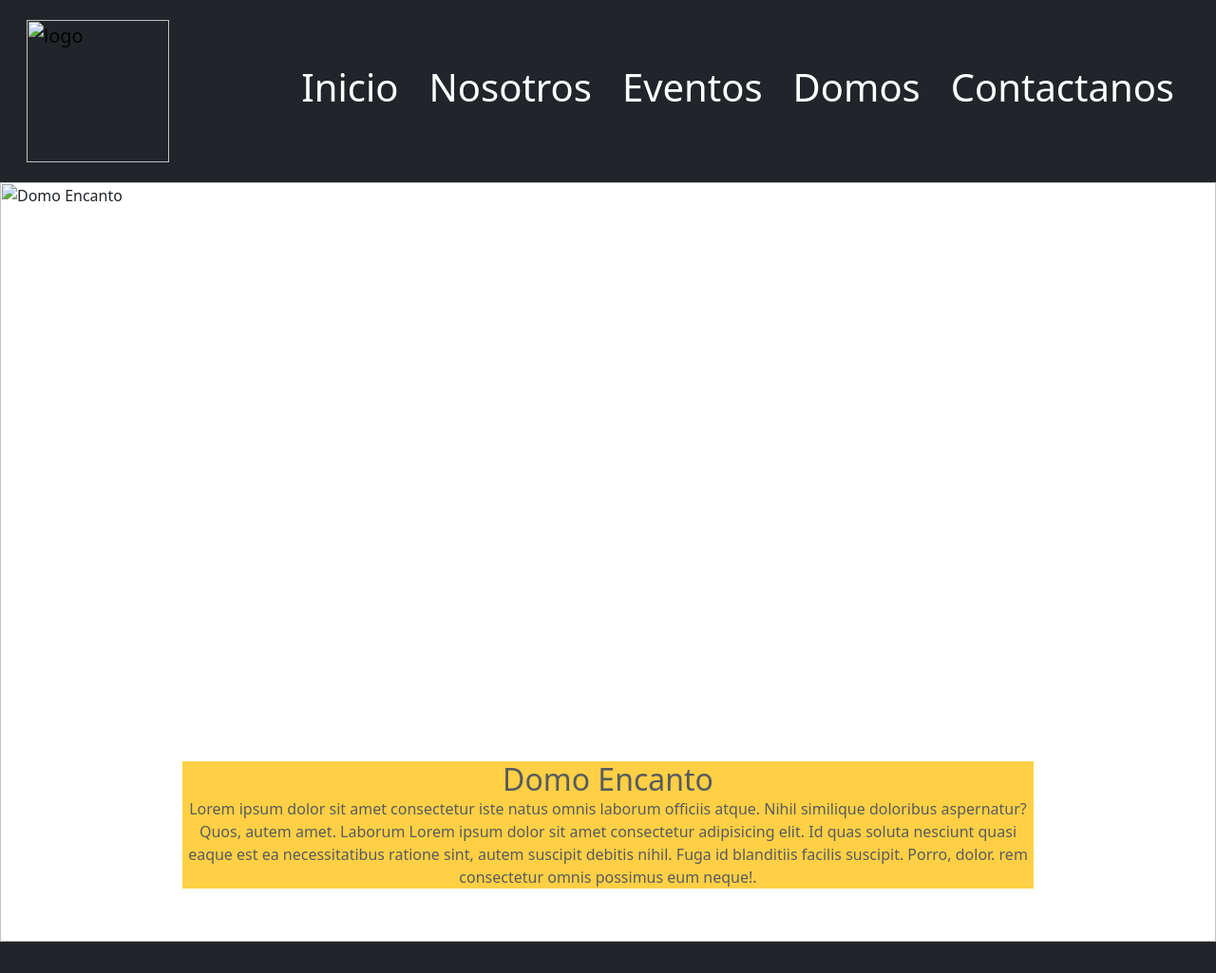
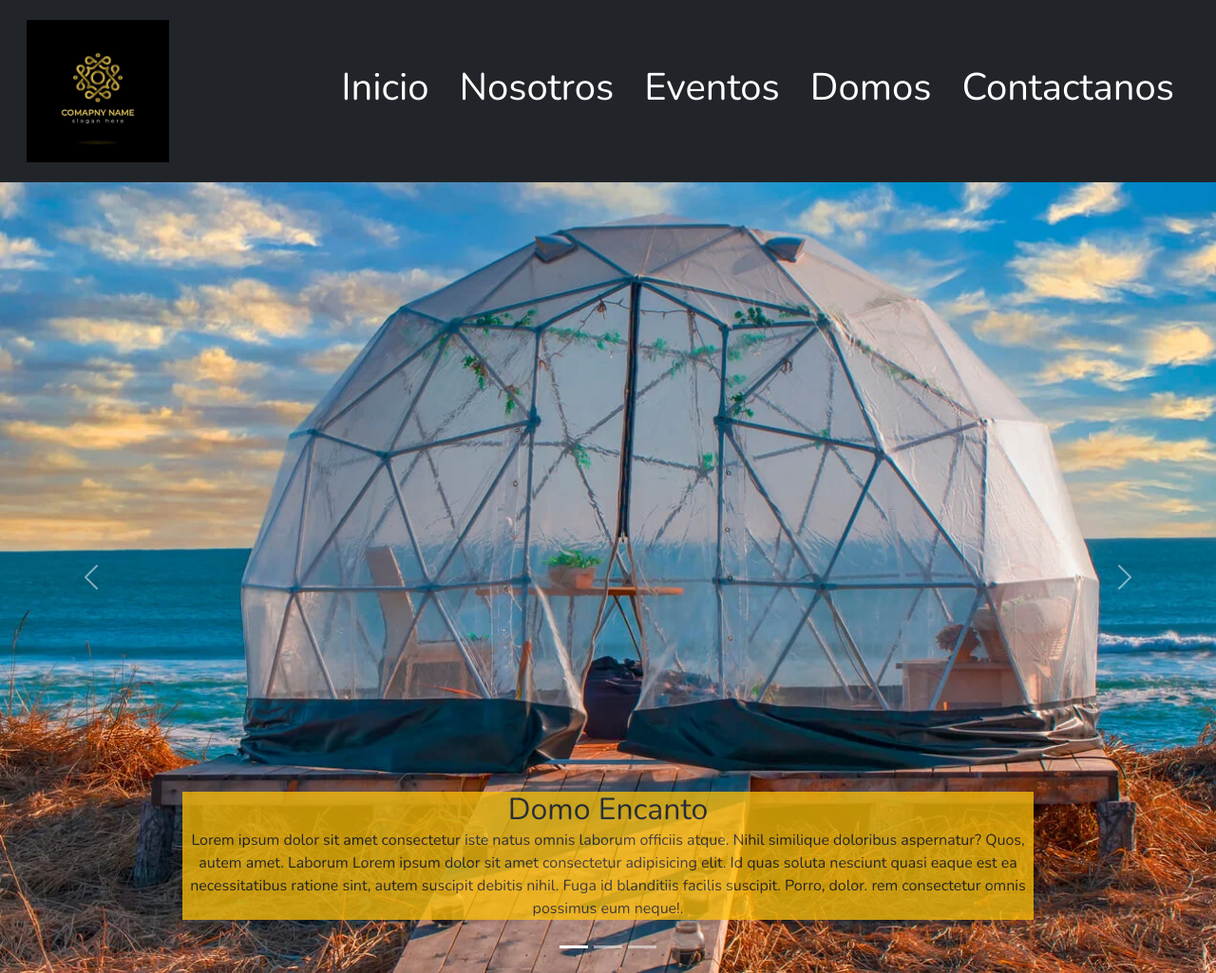
Before and after one commit to RodrigoGallegos/PreEntrega2-Gallegos, a plain HTML site: page domos.html in a window 1280 px wide. Shown: the top 1025 px of the page at 95% size. Drawn offline with nearby package versions, Linux system fonts and the light colour scheme; the site is published under a folder, as on GitHub Pages, so addresses that start at the root find nothing.

Commit message:
se arreglo los links

```diff
--- a/domos.html
+++ b/domos.html
@@ -3,17 +3,17 @@
     <meta charset="utf-8">
     <meta name="viewport" content="width=device-width, initial-scale=1">
     <title>Quinta Luz Del Sol</title>
-    <link rel="icon" href="/imagenes/logo2.png">
+    <link rel="icon" href="imagenes/logo2.png">
     <link href="https://cdn.jsdelivr.net/npm/bootstrap@5.2.2/dist/css/bootstrap.min.css" rel="stylesheet" integrity="sha384-Zenh87qX5JnK2Jl0vWa8Ck2rdkQ2Bzep5IDxbcnCeuOxjzrPF/et3URy9Bv1WTRi" crossorigin="anonymous">
     <link rel="preconnect" href="https://fonts.googleapis.com">
-    <link rel="stylesheet" href="/estilos/estilos.css">
+    <link rel="stylesheet" href="estilos/estilos.css">
     <link href="https://fonts.googleapis.com/css2?family=Metal+Mania&family=Michroma&family=Nunito:wght@200&display=swap" rel="stylesheet">
   </head>
   <body>
     <nav class="navbar navbar-expand-lg p-3 mb0 bg-dark text-white">
       <div class="container-fluid">
         <a class="navbar-brand" href="index.html">
-          <img class="logo" src="/imagenes/logo2.png" alt="logo" width="150px">
+          <img class="logo" src="imagenes/logo2.png" alt="logo" width="150px">
         </a>
         <button class="navbar-toggler" type="button" data-bs-toggle="collapse" data-bs-target="#navbarSupportedContent" aria-controls="navbarSupportedContent" aria-expanded="false" aria-label="Toggle navigation">
           <span class="navbar-toggler-icon"></span>
@@ -48,21 +48,21 @@
       </div>
       <div class="carousel-inner">
         <div class="carousel-item active">
-          <img src="/imagenes/fondo.png" class="d-block w-100" alt="Domo Encanto" width="">
+          <img src="imagenes/fondo.png" class="d-block w-100" alt="Domo Encanto" width="">
           <div class="carousel-caption d-none d-md-block">
             <h2 class="bg-warning text-dark mb-0 opacity-75">Domo Encanto</h2>
             <p class="bg-warning text-dark opacity-75">Lorem ipsum dolor sit amet consectetur  iste natus omnis laborum officiis atque. Nihil similique doloribus aspernatur? Quos, autem amet. Laborum Lorem ipsum dolor sit amet consectetur adipisicing elit. Id quas soluta nesciunt quasi eaque est ea necessitatibus ratione sint, autem suscipit debitis nihil. Fuga id blanditiis facilis suscipit. Porro, dolor. rem consectetur omnis possimus eum neque!.</p>
           </div>
         </div>
         <div class="carousel-item">
-          <img src="/imagenes/nosotros.png" class="d-block w-100" alt="Domo Luz">
+          <img src="imagenes/nosotros.png" class="d-block w-100" alt="Domo Luz">
           <div class="carousel-caption d-none d-md-block">
             <h2 class="bg-warning text-dark mb-0 opacity-75">Domo Luz</h2>
             <p class="bg-warning text-dark opacity-75">Lont nobis Lorem ipsum dolor sit amet consectetur adipisicing elit. Officia incidunt tempora facere totam explicabo repellat eos suscipit placeat tenetur distinctio eaque reprehenderit rerum atque illo at dolorem, consequuntur, earum animi. lorem repellat incidunt hic obcaecati, doloremque minus amet quae expedita nam sapiente. Non, voluptatibus corrupti pariatur ad fugit similique..</p>
           </div>
         </div>
         <div class="carousel-item">
-          <img src="/imagenes/domo2.png" class="d-block w-100" alt="Domo Madre Sol">
+          <img src="imagenes/domo2.png" class="d-block w-100" alt="Domo Madre Sol">
           <div class="carousel-caption d-none d-md-block">
             <h2 class="bg-warning text-dark mb-0 opacity-75">Domo Madre Sol</h2>
             <p class="bg-warning text-dark opacity-75">orem ipsum dolor sit amet unt! Quibusdam iste unde voluptate, eos error beatae necessita lo Lorem ipsum dolor sit amet consectetur adipisicing elit. Eos cumque libero, dicta rem tempora dolores voluptatem ad dolore voluptas, deserunt excepturi reiciendis? Facere tempore voluptate, recusandae pradsaesentium nobis modi dolore? tibus, quidem ab dignissimos animi quaerat at fuga asperiores!.</p>
```
Also changed, not shown: index.html (+3 -3 lines).
